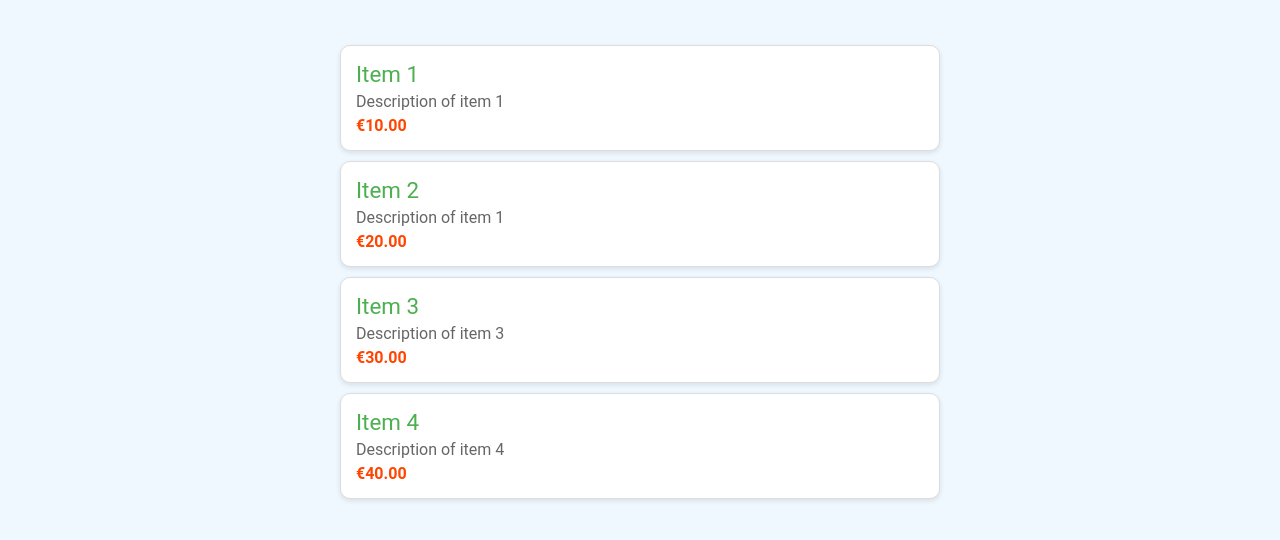
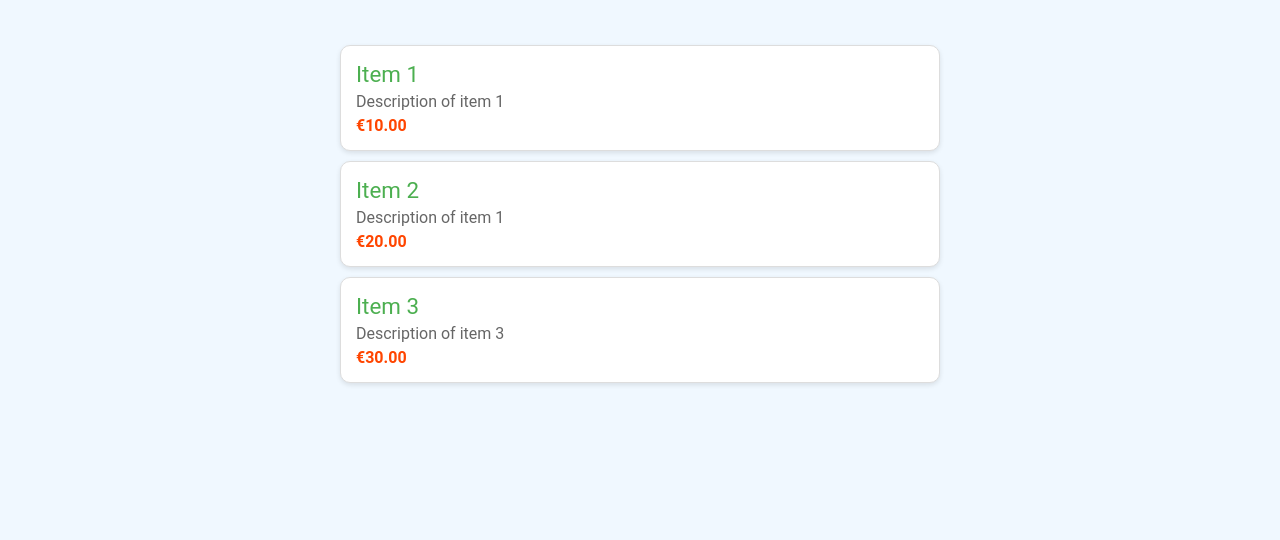
Before and after one commit to Arisamiga/wishlist, a plain HTML site: page Website/index.html in a window 1280 px wide. Shown: the part 188-728 px from the top of the page. Drawn offline with Linux system fonts and the light colour scheme.

Commit message:
Removed Item 4 from wishlist

```diff
--- a/Discord-Bot/commands/utility/remove.js
+++ b/Discord-Bot/commands/utility/remove.js
@@ -34,6 +34,10 @@ module.exports = {
 
             async function uploadChanges(itemRemoved) {
                 try {
+                    // Check if there are any updates to the repo then pull and restart the bot
+                    await git.pull('origin', 'main');
+
+                    // Add changes, commit, and push
                     await git.add('../');
                     await git.commit(`Removed ${itemRemoved} from wishlist`);
                     await git.push('origin', 'main');
--- a/Website/index.html
+++ b/Website/index.html
@@ -28,10 +28,6 @@
                 <div class="item-name">Item 3</div>
                 <div class="item-description">Description of item 3</div>
                 <div class="item-price">€30.00</div>
-            </li><li class="wishlist-item">
-                <div class="item-name">Item 4</div>
-                <div class="item-description">Description of item 4</div>
-                <div class="item-price">€40.00</div>
             </li></ul>
     </div>
     <script>
```
